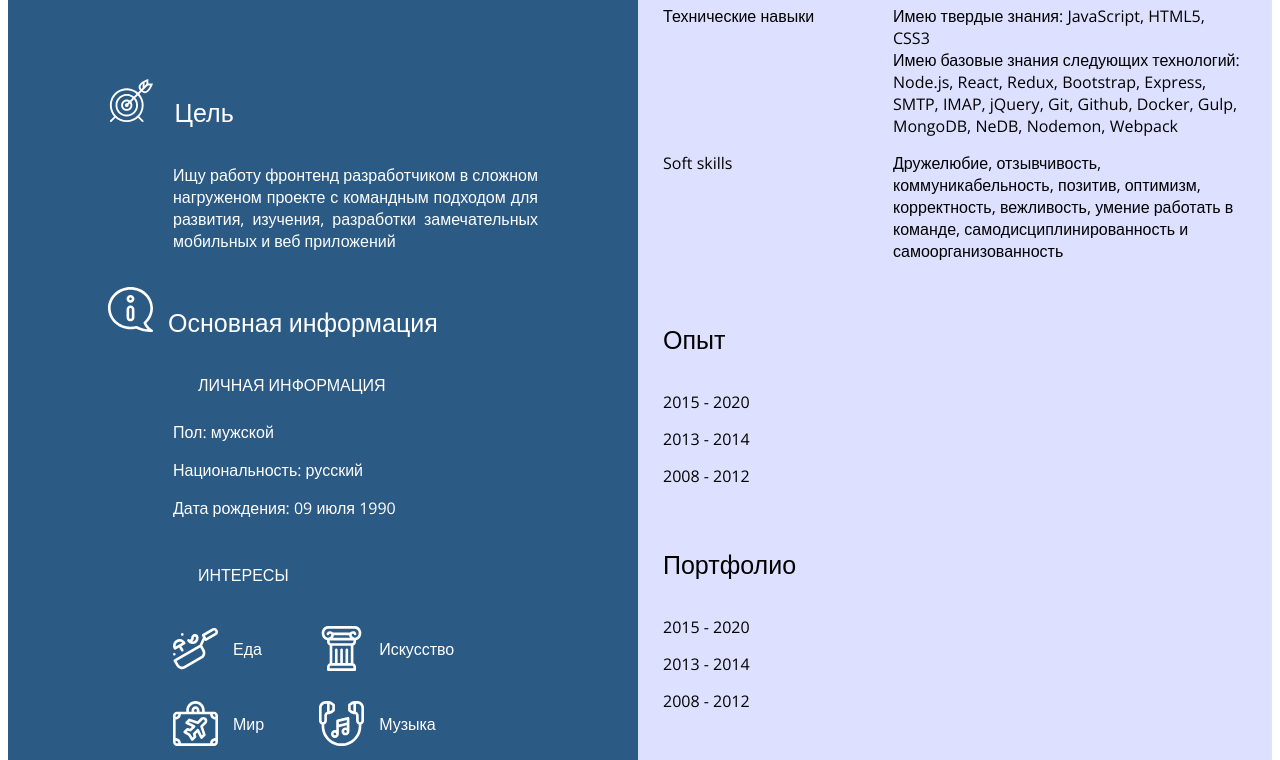
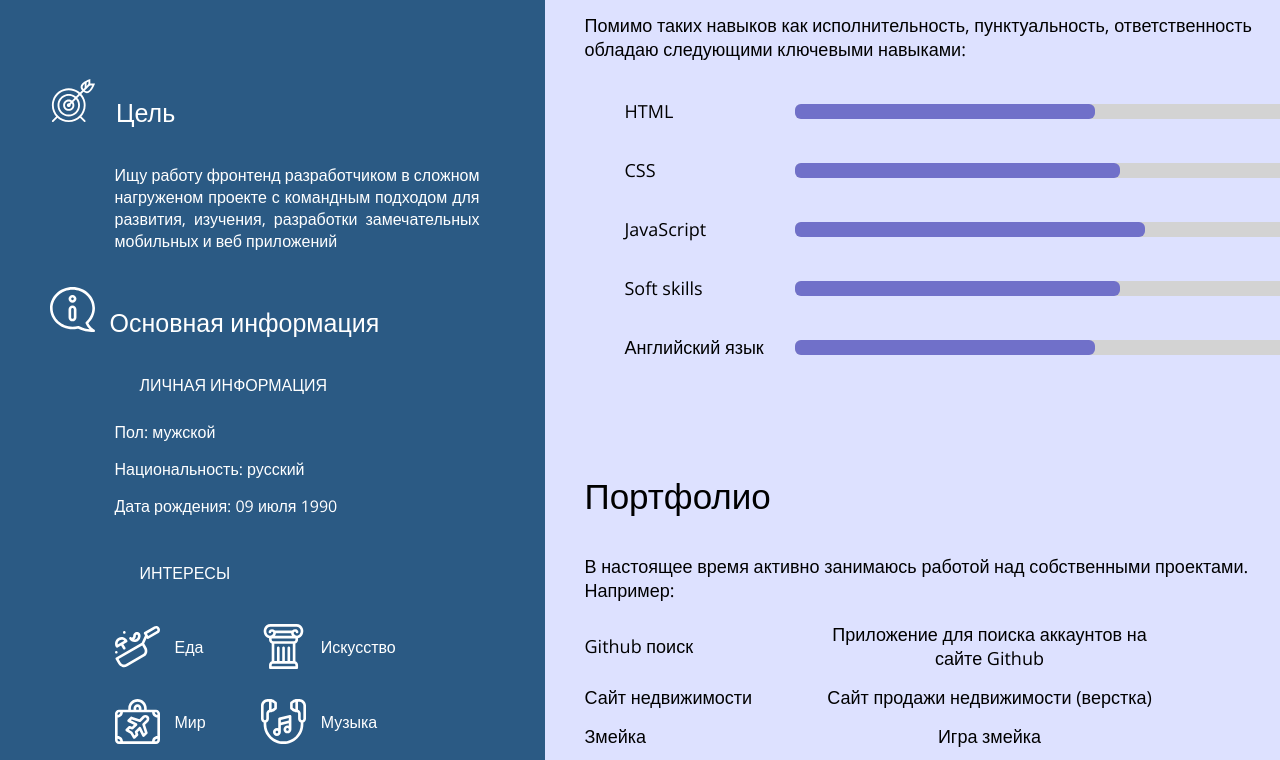
Before and after one commit to EvgeniiGrinko/resume, a plain HTML site: page index.html in a window 1280 px wide. Shown: the part 410-1170 px from the top of the page. Drawn offline with nearby package versions, Linux system fonts and the light colour scheme.

Commit message:
added portfolio, education, skills blocks

```diff
--- a/index.html
+++ b/index.html
@@ -197,7 +197,7 @@
             <div class="main-item-body">
                 <div class="maim-item-row">
                     <div class="main-row-key">2019 - 2020</div>
-                    <div class="main-row-val">Edx</div>
+                    <div class="main-row-val">W3C MOOC's on Edx: HTML5 and CSS Fundamentals, CSS Basics </div>
                 </div>
                 <div class="maim-item-row">
                     <div class="main-row-key">2008 - 2013</div>
@@ -211,58 +211,84 @@
         <div class="main-item">
             <div class="main-item-title">Навыки</div>
             <div class="main-item-body">
-                <div class="maim-item-row">
-                    <div class="main-row-key">Знание языков</div>
-                    <div class="main-row-val">
-                        <span>Русский — Родной</span>
-                        <span>Английский — B1, чтение технической литературы и книг на английском, разговорное общение.</span>
+                <p class="main-item-text">
+                    Помимо таких навыков как исполнительность, пунктуальность, ответственность обладаю следующими ключевыми навыками:
+                </p>
+                <ul class="skills">
+                    <li class="list-item">
+                        <div class="skills-item-key">HTML</div>
+                        <div class="skills-item-val">
+                            <div class="skills-line">
+                                <div class="skills-line-60"></div>
                             </div>
                         </div>
-                <div class="maim-item-row">
-                    <div class="main-row-key">Технические навыки</div>
-                    <div class="main-row-val">
-                        <p>Имею твердые знания: JavaScript, HTML5, CSS3</p>
-                        <p>Имею базовые знания следующих технологий: Node.js, React, Redux, Bootstrap, Express, SMTP, IMAP, jQuery, Git, Github, Docker, Gulp, MongoDB, NeDB, Nodemon, Webpack</p>
+                    </li>
+                    <li class="list-item">
+                        <div class="skills-item-key">CSS</div>
+                        <div class="skills-item-val">
+                            <div class="skills-line">
+                                <div class="skills-line-65"></div>
                             </div>
                         </div>
-                <div class="maim-item-row">
-                    <div class="main-row-key">Soft skills</div>
-                    <div class="main-row-val">Дружелюбие, отзывчивость, коммуникабельность, позитив, оптимизм, корректность, вежливость, умение работать в команде, самодисциплинированность и самоорганизованность</div>
+                    </li>
+                    <li class="list-item">
+                        <div class="skills-item-key">JavaScript</div>
+                        <div class="skills-item-val">
+                            <div class="skills-line">
+                                <div class="skills-line-70"></div>
                             </div>
                         </div>
+                    </li>
+                    <li class="list-item">
+                        <div class="skills-item-key">Soft skills</div>
+                        <div class="skills-item-val">
+                            <div class="skills-line">
+                                <div class="skills-line-65"></div>
                             </div>
-        <div class="main-item">
-            <div class="main-item-title">Опыт</div>
-            <div class="main-item-body">
-                <div class="maim-item-row">
-                    <div class="main-row-key">2015 - 2020</div>
-                    <div class="main-row-val"></div>
                         </div>
-                <div class="maim-item-row">
-                    <div class="main-row-key">2013 - 2014</div>
-                    <div class="main-row-val"></div>
+                    </li>
+                    <li class="list-item">
+                        <div class="skills-item-key">Английский язык</div>
+                        <div class="skills-item-val">
+                            <div class="skills-line">
+                                <div class="skills-line-60"></div>
                             </div>
-                <div class="maim-item-row">
-                    <div class="main-row-key">2008 - 2012</div>
-                    <div class="main-row-val"></div>
                         </div>
+                    </li>
+                </ul>
             </div>
         </div>
         <div class="main-item">
             <div class="main-item-title">Портфолио</div>
             <div class="main-item-body">
+                <p class="main-item-text">
+                    В настоящее время активно занимаюсь работой над собственными проектами. Например:
+                </p>
                 <div class="maim-item-row">
-                    <div class="main-row-key">2015 - 2020</div>
-                    <div class="main-row-val"></div>
+                    <div class="main-row-key">Github поиск</div>
+                    <div class="main-row-val"><a href="https://evgeniigrinko.github.io/github-search/">Приложение для поиска аккаунтов на сайте Github</a></div>
                 </div>
                 <div class="maim-item-row">
-                    <div class="main-row-key">2013 - 2014</div>
-                    <div class="main-row-val"></div>
+                    <div class="main-row-key">Сайт недвижимости</div>
+                    <div class="main-row-val"><a href="https://evgeniigrinko.github.io/estate-page/">Сайт продажи недвижимости (верстка)</a></div>
                 </div>
                 <div class="maim-item-row">
-                    <div class="main-row-key">2008 - 2012</div>
-                    <div class="main-row-val"></div>
+                    <div class="main-row-key">Змейка</div>
+                    <div class="main-row-val"><a href="https://evgeniigrinko.github.io/Snake/">Игра змейка</a></div>
                 </div>
+                <div class="maim-item-row">
+                    <div class="main-row-key">Почтовый клиент</div>
+                    <div class="main-row-val"><a href="https://github.com/EvgeniiGrinko/MailBag/">Почтовый клиент для работы с почтой mail.ru</a></div>
+                </div>
+                <div class="maim-item-row">
+                    <div class="main-row-key">Блог</div>
+                    <div class="main-row-val"><a href="https://github.com/EvgeniiGrinko/blog">Блог с возможностью размещать посты с фотограями и комментариями к постам, есть регистрация и вход пользователей</a></div>
+                </div>
+                <div class="maim-item-row">
+                    <div class="main-row-key">Чат-бот вконтакте</div>
+                    <div class="main-row-val"><a href="https://github.com/EvgeniiGrinko/chat-bot">Бот для группы вк, соединяет 2-х пользователей группы и пересылает их сообщения друг другу</a></div>
+                </div>
+
             </div>
         </div>
 
--- a/style.css
+++ b/style.css
@@ -114,15 +114,15 @@ a {
 }
 main {
   width: 750px;
-  padding: 25px;
+  padding: 65px 0 65px 40px;
   background-color: rgb(221, 225, 255);
   border-right: 1px solid rgb(218, 230, 253);
 }
 .main-item {
-  margin-bottom: 45px;
+  margin-bottom: 60px;
 }
 .main-item-title {
-  font-size: 25px;
+  font-size: 35px;
   margin-bottom: 35px;
 }
 .main-item-body {
@@ -130,6 +130,7 @@ main {
   flex-direction: column;
   text-align: left;
   margin-bottom: 15px;
+  font-size: 18px;
 }
 .maim-item-row {
   display: flex;
@@ -137,18 +138,75 @@ main {
   text-align: left;
   margin-bottom: 15px;
 }
+p {
+  padding: 0;
+  margin: 0 0 20px 0;
+}
 .main-row-key {
+  display: flex;
+  align-items: center;
   width: 200px;
   margin-right: 30px;
-  vertical-align: top;
   margin-top: 0;
 }
 .main-row-val {
+  display: flex;
+  align-items: left;
   width: 350px;
   display: flex;
   flex-direction: column;
   margin-top: 0;
+  align-items: center;
+  text-align: center;
+}
+.main-row-val a {
+  text-decoration: none;
+  color: black;
 }
 .main-row-val p {
   margin: 0;
 }
+.list-item {
+  display: flex;
+  flex-direction: row;
+  align-items: center;
+  margin-bottom: 35px;
+}
+.skills-item-key {
+  width: 150px;
+  margin-right: 20px;
+}
+.skills-line {
+  height: 15px;
+  width: 500px;
+  background-color: lightgray;
+  border-radius: 6px;
+  position: relative;
+}
+.skills-line-70 {
+  position: absolute;
+  left: 0;
+  top: 0;
+  background-color: rgb(112, 112, 201);
+  width: 350px;
+  height: 15px;
+  border-radius: 6px;
+}
+.skills-line-60 {
+  position: absolute;
+  left: 0;
+  top: 0;
+  background-color: rgb(112, 112, 201);
+  width: 300px;
+  height: 15px;
+  border-radius: 6px;
+}
+.skills-line-65 {
+  position: absolute;
+  left: 0;
+  top: 0;
+  background-color: rgb(112, 112, 201);
+  width: 325px;
+  height: 15px;
+  border-radius: 6px;
+}
```
Lines whose indentation alone changed are shown as unchanged.
